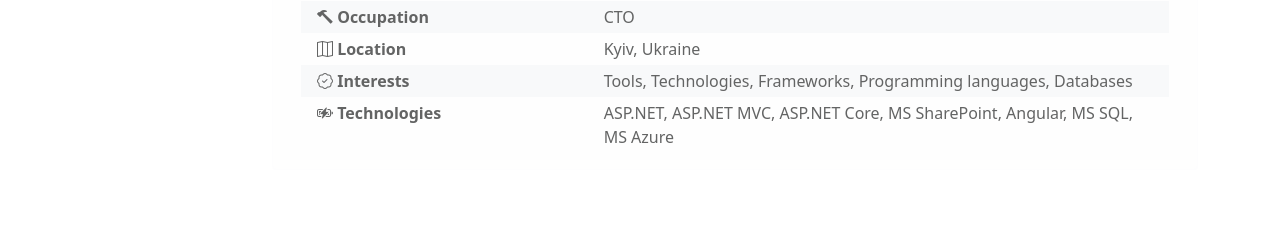
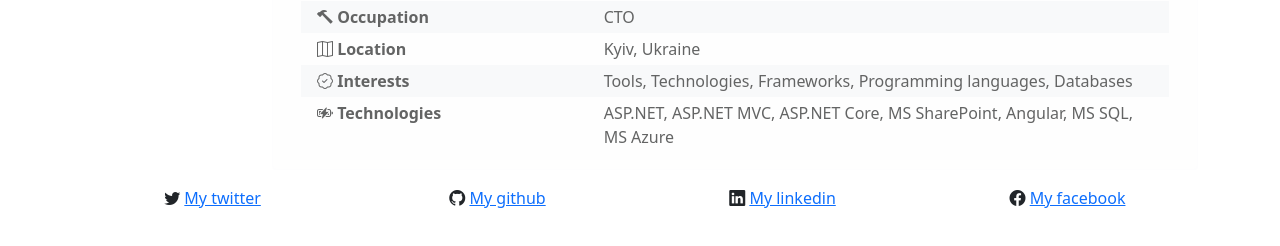
Before and after one commit to sbal323/sbal323.github.io, a plain HTML site: page index.html in a window 1280 px wide. Shown: the part 476-722 px from the top of the page. Drawn offline with nearby package versions, Linux system fonts and the light colour scheme.

Commit message:
social media added

```diff
--- a/index.html
+++ b/index.html
@@ -59,7 +59,22 @@
         </div>
         </div>
       </div>
+      <div class="row">
+        <div class="col-sm-3 text-center">
+          <i class="bi bi-twitter"></i> <a href="https://twitter.com/SergeyBalog">My twitter</a>
+        </div>
+        <div class="col-sm-3 text-center">
+          <i class="bi bi-github"></i> <a href="https://github.com/sbal323/">My github</a>
+        </div>
+        <div class="col-sm-3 text-center">
+          <i class="bi bi-linkedin"></i> <a href="https://www.linkedin.com/in/sergey-balog-b97a351/">My linkedin</a>
+        </div>
+        <div class="col-sm-3 text-center">
+          <i class="bi bi-facebook"></i> <a href="https://www.facebook.com/sergey.balog">My facebook</a>
+        </div>
+      </div>
     </div>
+
     <script src="https://cdn.jsdelivr.net/npm/bootstrap@5.0.2/dist/js/bootstrap.bundle.min.js" integrity="sha384-MrcW6ZMFYlzcLA8Nl+NtUVF0sA7MsXsP1UyJoMp4YLEuNSfAP+JcXn/tWtIaxVXM" crossorigin="anonymous"></script>
   </body>
 </html>
```
